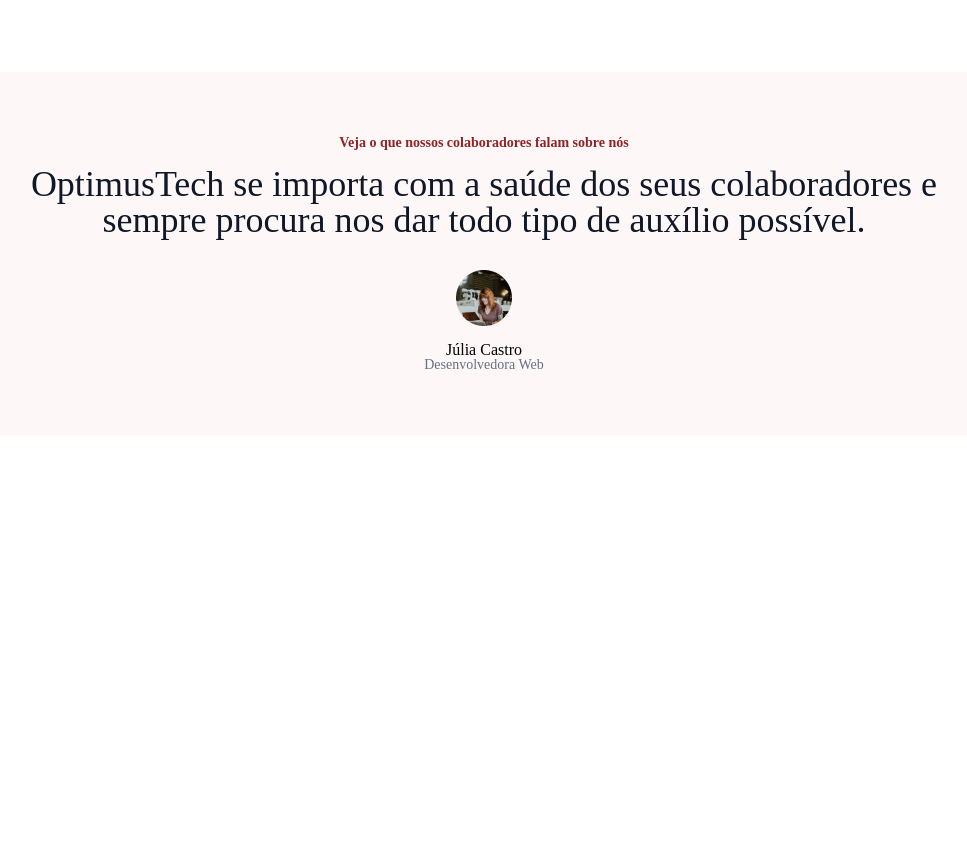
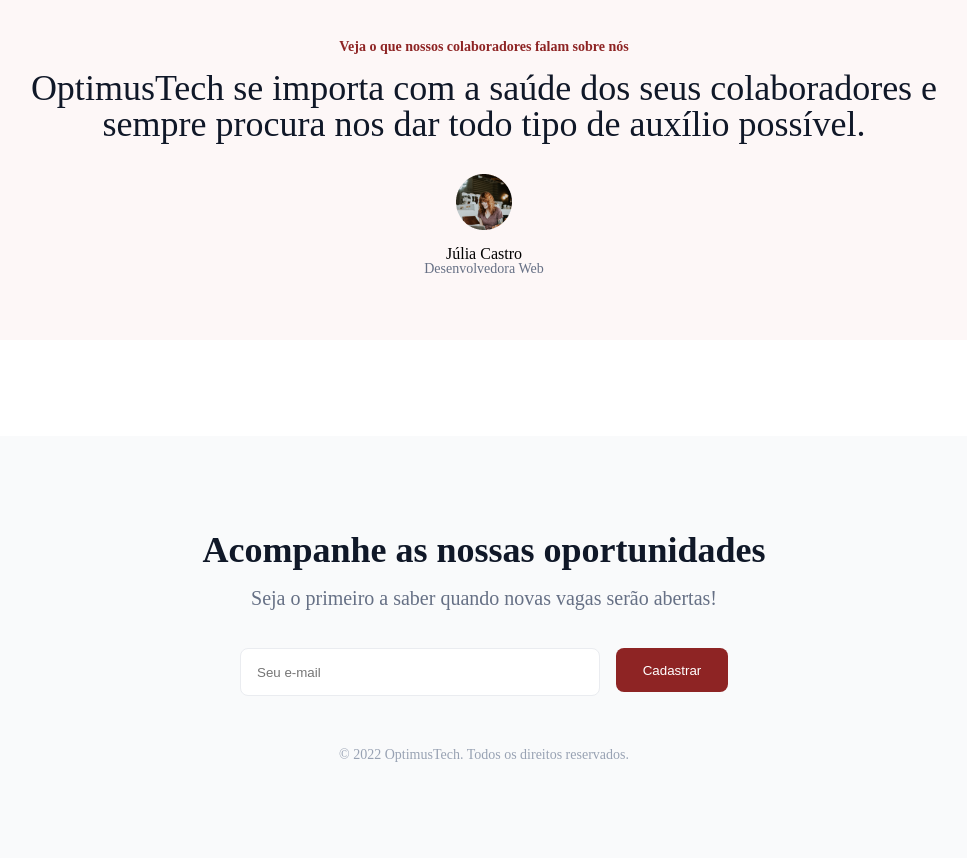
Before and after one commit to Luizth25/7DaysOfCode, a plain HTML site: page index.html in a window 1280 px wide. Shown: the part 2575-3433 px from the top of the page, without its empty margins (156-1123 px from the left). Before the commit the page ends 3107 px from the top, so only its background shows below. Drawn offline with Linux system fonts and the light colour scheme.

Commit message:
Adicionando o rodapé e finalizando o projeto

```diff
--- a/index.html
+++ b/index.html
@@ -131,5 +131,18 @@
         </div>
       </div>
     </section>
+    <footer class="rodape">
+      <h2>Acompanhe as nossas oportunidades</h2>
+      <p class="rodapeFrase">
+        Seja o primeiro a saber quando novas vagas serão abertas!
+      </p>
+      <div>
+        <input type="email" placeholder="Seu e-mail" />
+        <button>Cadastrar</button>
+      </div>
+      <p class="direitosAutorais">
+        © 2022 OptimusTech. Todos os direitos reservados.
+      </p>
+    </footer>
   </body>
 </html>
--- a/style.css
+++ b/style.css
@@ -3,6 +3,7 @@
 @import "/styles/metricas.css";
 @import "/styles/vagas.css";
 @import "/styles/depoimento.css";
+@import "/styles/footer.css";
 
 :root {
   --branco: #ffffff;
--- a/styles/depoimento.css
+++ b/styles/depoimento.css
@@ -1,7 +1,7 @@
 .depoimentoContainer {
   display: flex;
   justify-content: center;
-  padding: 96px;
+  padding: 0 96px 96px 96px;
 }
 
 .depoimento {
--- /dev/null
+++ b/styles/footer.css
@@ -0,0 +1,49 @@
+.rodape {
+  display: flex;
+  flex-direction: column;
+  background-color: #F9FAFB;
+  padding: 96px;
+  gap: 20px;
+  align-items: center;
+}
+
+.rodape h2 {
+  font-weight: 600;
+  font-size: 36px;
+  color: var(--cor-de-texto-primaria);
+}
+
+.rodapeFrase {
+  font-size: 20px;
+  color: var(--cor-de-texto-secundaria);
+}
+
+.rodape div {
+  display: flex;
+  gap: 16px;
+  margin-top: 20px;
+}
+
+.rodape input {
+  border-radius: 8px;
+  padding: 12px 14px 12px 16px;
+  border: 1px solid var(--cor-da-borda);
+  width: 360px;
+  height: 48px;
+}
+
+.rodape button {
+  width: 112px;
+  height: 44px;
+  background: var(--vermelho);
+  color: var(--branco);
+  border: none;
+  cursor: pointer;
+  border-radius: 8px;
+}
+
+.direitosAutorais {
+  font-size: 14px;
+  color: #98A2B3;
+  margin-top: 32px;
+}
```
